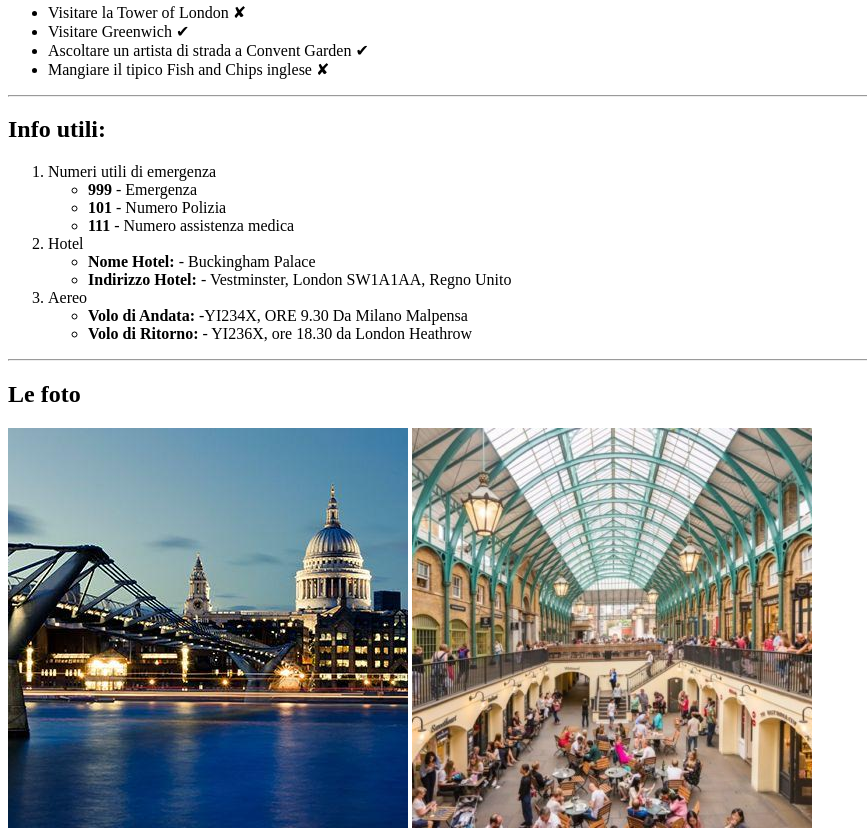
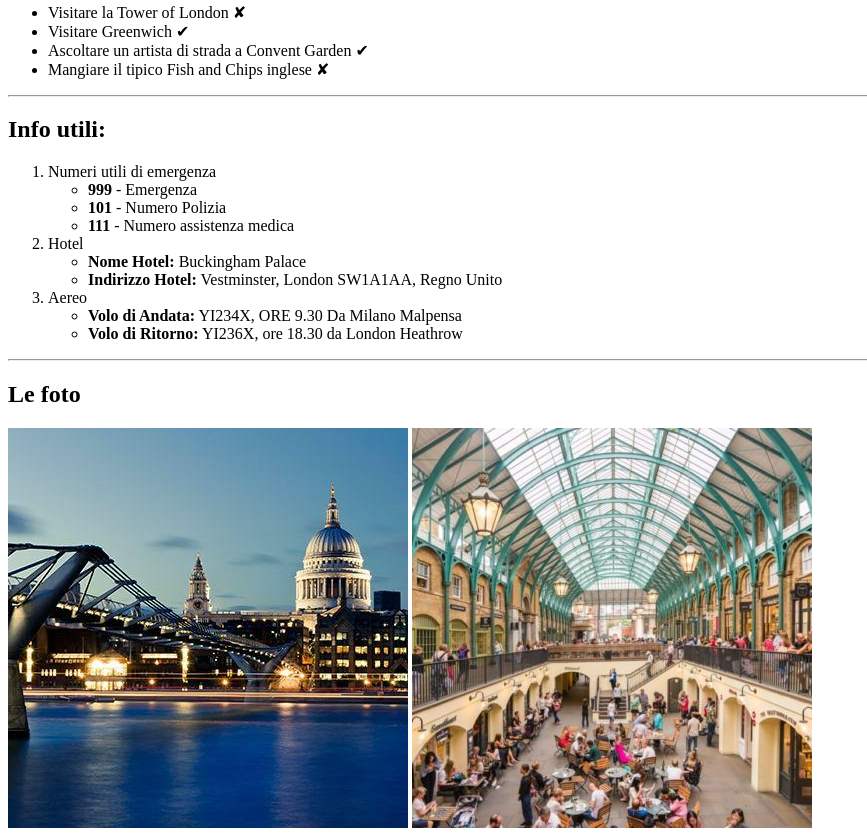
Before and after one commit to MartinaGangemi/html-london-trip, a plain HTML site: page index.html in a window 1280 px wide. Shown: the part 947-1787 px from the top of the page, without its empty margins (0-867 px from the left). Drawn offline with Linux system fonts and the light colour scheme.

Commit message:
the real final commit

```diff
--- a/index.html
+++ b/index.html
@@ -82,14 +82,14 @@
                 </li>
                 <li>Hotel
                     <ul>
-                        <li><strong>Nome Hotel:</strong> - Buckingham Palace</li>
-                        <li><strong>Indirizzo Hotel:</strong> - Vestminster, London SW1A1AA, Regno Unito</li>
+                        <li><strong>Nome Hotel:</strong>  Buckingham Palace</li>
+                        <li><strong>Indirizzo Hotel:</strong>  Vestminster, London SW1A1AA, Regno Unito</li>
                     </ul>
                 </li>
                 <li>Aereo
                     <ul>
-                        <li><strong>Volo di Andata:</strong> -YI234X, ORE 9.30 Da Milano Malpensa</li>
-                        <li><strong>Volo di Ritorno:</strong> - YI236X, ore 18.30 da London Heathrow</li>
+                        <li><strong>Volo di Andata:</strong> YI234X, ORE 9.30 Da Milano Malpensa</li>
+                        <li><strong>Volo di Ritorno:</strong>  YI236X, ore 18.30 da London Heathrow</li>
                     </ul>
                 </li>
             </ol>
```
